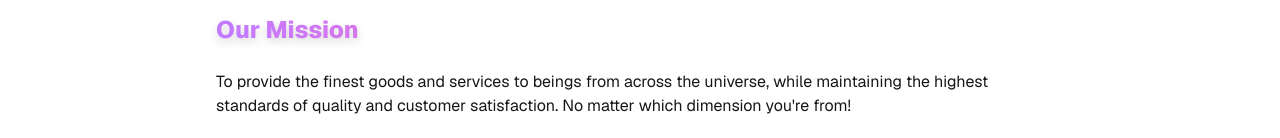
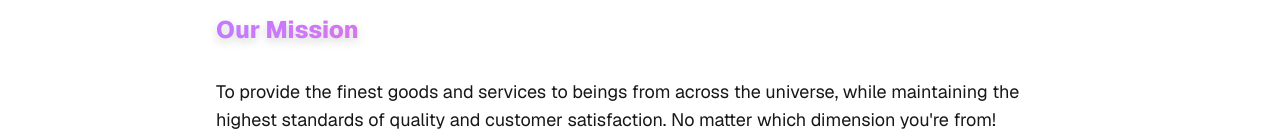
Before and after one commit to Hot-Spicy-DH2643/the-shop-at-the-end-of-the-galaxy, a Next.js app in the folder frontend/: page /about in a window 1280 px wide. Shown: the part 662-800 px from the top of the page. Built offline with nearby package versions, Linux system fonts and the light colour scheme; a web font is replaced by a local one.

Commit message:
About (formatting fix)

```diff
--- a/frontend/src/app/about/page.tsx
+++ b/frontend/src/app/about/page.tsx
@@ -47,7 +47,7 @@ export default function About() {
               <h2 className="text-2xl font-extrabold m-6 mt-8 mb-4 bg-gradient-to-r from-purple-400 via-pink-400 to-blue-300 bg-clip-text text-transparent drop-shadow-lg">
                 Our Mission
               </h2>
-              <p className="m-6">
+              <p className="m-6 mt-0 lg:text-lg lg:mt-8">
                 To provide the finest goods and services to beings from across
                 the universe, while maintaining the highest standards of quality
                 and customer satisfaction. No matter which dimension you&apos;re
```
